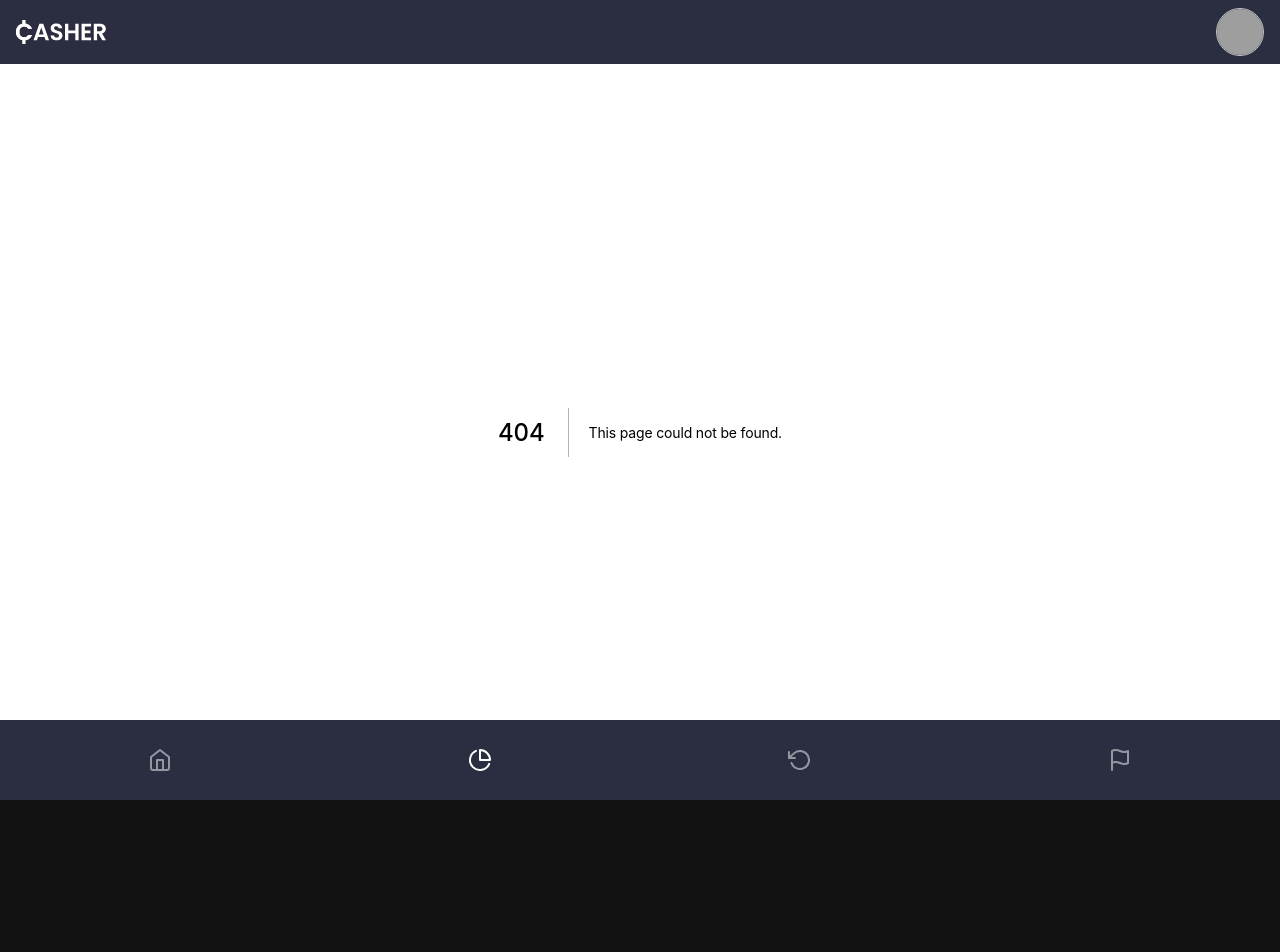
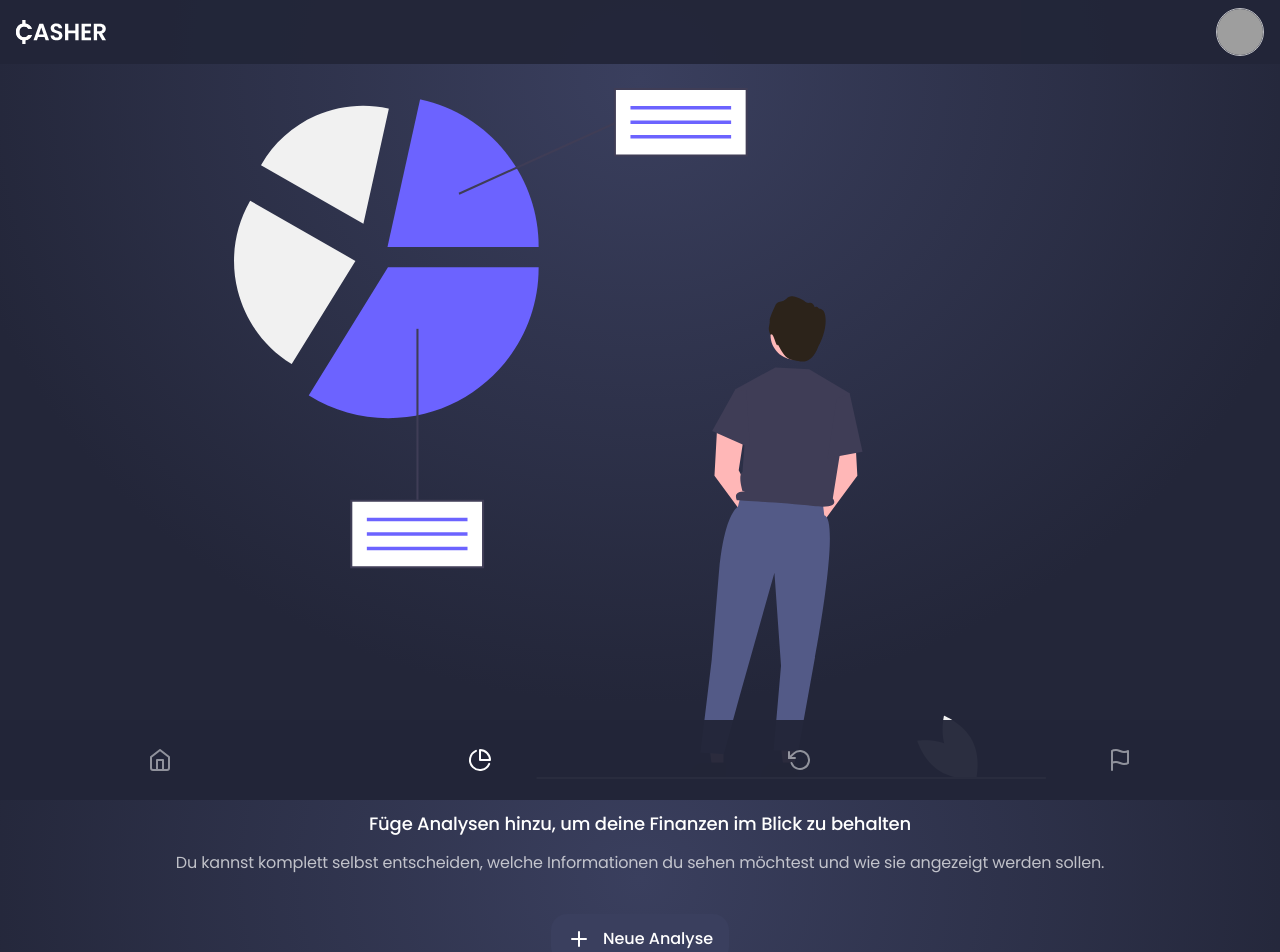
Before and after one commit to dennis-adamczyk/casher, a Next.js app: page /analysis in a window 1280 px wide. Before the commit this address had no page. Shown: the top 952 px of the page. Before the commit the page ends 800 px from the top, so only its background shows below. Built offline with nearby package versions, Linux system fonts and the light colour scheme; grey boxes are pictures that could not be loaded.

Commit message:
Add empty analysis page

```diff
--- /dev/null
+++ b/components/common/AddButton.tsx
@@ -0,0 +1,13 @@
+import css from '@styled-system/css';
+import { Plus } from 'react-feather';
+import styled from 'styled-components';
+import Button from '../ui/Button';
+
+const AddButton = styled(Button).attrs({ bg: 'midnight.500', iconBefore: <Plus />, block: true })(
+  css({
+    marginTop: 5,
+    marginX: 'auto',
+  }),
+);
+
+export default AddButton;
--- a/components/layout/BottomTabNavigation.tsx
+++ b/components/layout/BottomTabNavigation.tsx
@@ -9,7 +9,7 @@ interface BottomTabNavigationItemProps {
   active?: boolean;
 }
 
-const BottomTabNavigationItem = styled.a<BottomTabNavigationItemProps>(({ active }) =>
+const BottomTabNavigationItem = styled.a<BottomTabNavigationItemProps>(({ theme, active }) =>
   css({
     flexBasis: '100%',
     display: 'flex',
@@ -17,6 +17,9 @@ const BottomTabNavigationItem = styled.a<BottomTabNavigationItemProps>(({ active
     justifyContent: 'center',
     alignItems: 'center',
     opacity: active ? 1 : 0.5,
+    transitionDuration: theme.transitions.duration.short,
+    transitionProperty: 'opacity',
+    transitionTimingFunction: theme.transitions.timingFunction.normal,
   }),
 );
 
--- a/components/layout/Content.tsx
+++ b/components/layout/Content.tsx
@@ -8,6 +8,7 @@ const Content = styled.div<ContentProps>(
     marginTop: 5,
     paddingBottom: 12,
     paddingX: 4,
+    flexGrow: 1,
   }),
 );
 
--- /dev/null
+++ b/pages/analysis.tsx
@@ -0,0 +1,69 @@
+import Content from '@/components/layout/Content';
+import Image from 'next/image';
+import { FC } from 'react';
+import analysisIllustration from '@/assets/img/analysisIllustration.svg';
+import styled from 'styled-components';
+import css from '@styled-system/css';
+import AddButton from '@/components/common/AddButton';
+
+const EmptyWrapper = styled.div(
+  css({
+    display: 'flex',
+    flexDirection: 'column',
+    justifyContent: 'center',
+    alignItems: 'stretch',
+    height: '100%',
+  }),
+);
+
+const EmptyImageWrapper = styled.div(
+  css({
+    display: 'block',
+    marginX: 'auto',
+    width: '65%',
+    marginBottom: 6,
+  }),
+);
+
+const EmptyTitle = styled.p(
+  css({
+    fontSize: 'large',
+    fontWeight: 'medium',
+    textAlign: 'center',
+    lineHeight: 'body',
+    marginX: 2,
+    marginBottom: 4,
+  }),
+);
+
+const EmptyDescription = styled.p(
+  css({
+    color: 'white.opacity.7',
+    lineHeight: 'body',
+    textAlign: 'center',
+    marginX: 2,
+    marginBottom: 4,
+  }),
+);
+
+interface AnalysisProps {}
+
+const Analysis: FC<AnalysisProps> = () => {
+  return (
+    <Content>
+      <EmptyWrapper>
+        <EmptyImageWrapper>
+          <Image src={analysisIllustration} alt="" layout="responsive" />
+        </EmptyImageWrapper>
+        <EmptyTitle>Füge Analysen hinzu, um deine Finanzen im Blick zu behalten</EmptyTitle>
+        <EmptyDescription>
+          Du kannst komplett selbst entscheiden, welche Informationen du sehen möchtest und wie sie angezeigt werden
+          sollen.
+        </EmptyDescription>
+        <AddButton>Neue Analyse</AddButton>
+      </EmptyWrapper>
+    </Content>
+  );
+};
+
+export default Analysis;
```
Also changed, not shown: pages/index.tsx (+1 -9 lines), assets/img/analysisIllustration.svg (added).
